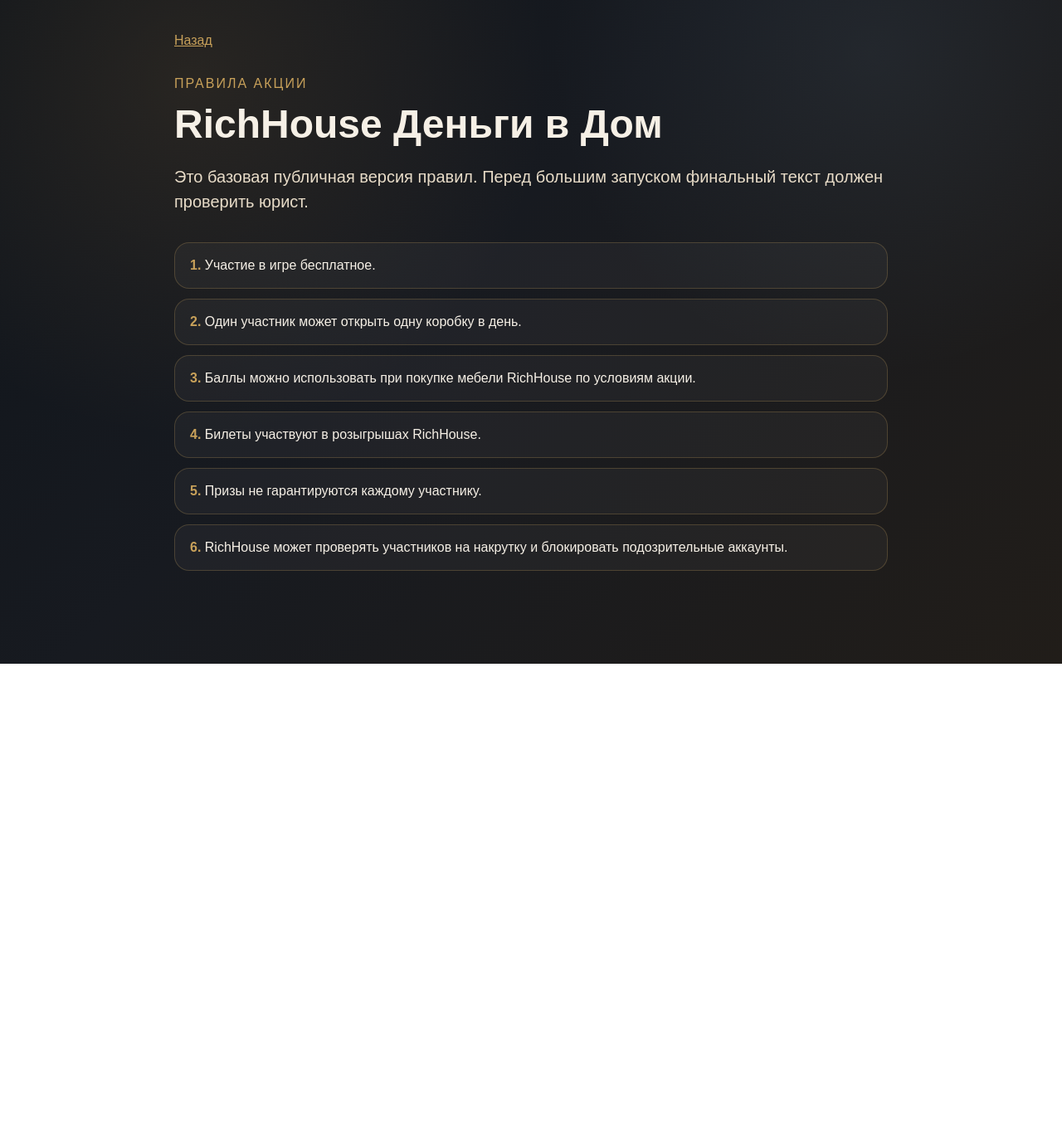
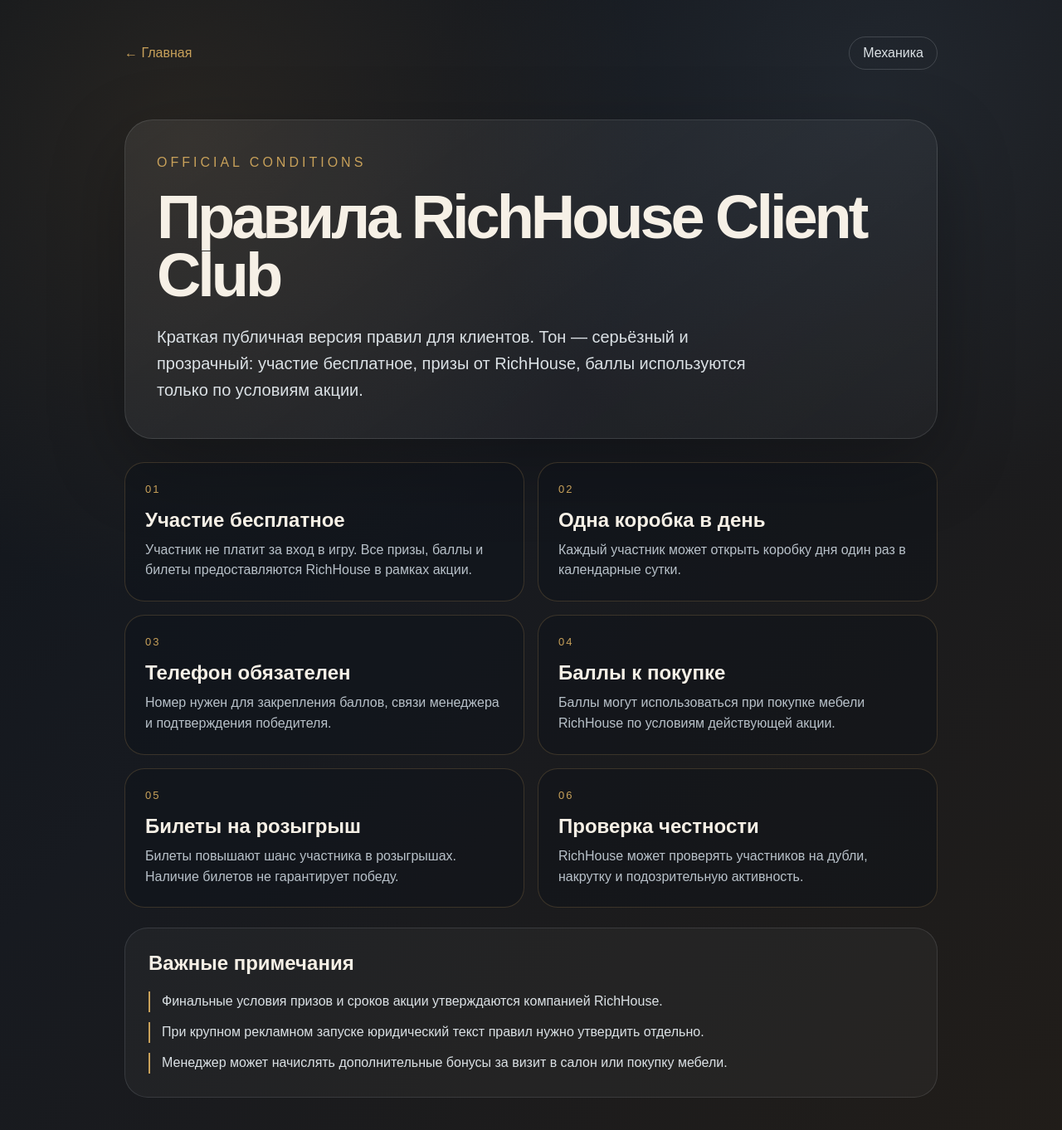
Before and after one commit to nska777/RichHouse-Game-bot, a Next.js app: page /rules in a window 1280 px wide. Shown: the top 1362 px of the page at 83% size. Before the commit the page ends 800 px from the top, so only its background shows below. Built offline with nearby package versions, Linux system fonts and the light colour scheme.

Commit message:
style: redesign rules page premium

```diff
--- a/app/rules/page.tsx
+++ b/app/rules/page.tsx
@@ -1,26 +1,52 @@
 const rules = [
-  'Участие в игре бесплатное.',
-  'Один участник может открыть одну коробку в день.',
-  'Баллы можно использовать при покупке мебели RichHouse по условиям акции.',
-  'Билеты участвуют в розыгрышах RichHouse.',
-  'Призы не гарантируются каждому участнику.',
-  'RichHouse может проверять участников на накрутку и блокировать подозрительные аккаунты.',
+  { title: 'Участие бесплатное', text: 'Участник не платит за вход в игру. Все призы, баллы и билеты предоставляются RichHouse в рамках акции.' },
+  { title: 'Одна коробка в день', text: 'Каждый участник может открыть коробку дня один раз в календарные сутки.' },
+  { title: 'Телефон обязателен', text: 'Номер нужен для закрепления баллов, связи менеджера и подтверждения победителя.' },
+  { title: 'Баллы к покупке', text: 'Баллы могут использоваться при покупке мебели RichHouse по условиям действующей акции.' },
+  { title: 'Билеты на розыгрыш', text: 'Билеты повышают шанс участника в розыгрышах. Наличие билетов не гарантирует победу.' },
+  { title: 'Проверка честности', text: 'RichHouse может проверять участников на дубли, накрутку и подозрительную активность.' },
+];
+
+const notes = [
+  'Финальные условия призов и сроков акции утверждаются компанией RichHouse.',
+  'При крупном рекламном запуске юридический текст правил нужно утвердить отдельно.',
+  'Менеджер может начислять дополнительные бонусы за визит в салон или покупку мебели.',
 ];
 
 export default function RulesPage() {
   return (
-    <main style={{ minHeight: '100vh', padding: '40px 20px' }}>
-      <section style={{ maxWidth: 860, margin: '0 auto' }}>
-        <a href="/" style={{ color: '#c8a15a' }}>Назад</a>
-        <p style={{ color: '#c8a15a', letterSpacing: 2, textTransform: 'uppercase', marginTop: 34 }}>Правила акции</p>
-        <h1 style={{ fontSize: 48, lineHeight: 1, margin: '14px 0 24px' }}>RichHouse Деньги в Дом</h1>
-        <p style={{ fontSize: 20, lineHeight: 1.5, color: '#e8dcc8' }}>Это базовая публичная версия правил. Перед большим запуском финальный текст должен проверить юрист.</p>
-        <div style={{ display: 'grid', gap: 12, marginTop: 34 }}>
+    <main style={{ minHeight: '100vh', padding: '44px 20px 86px' }}>
+      <section style={{ maxWidth: 980, margin: '0 auto' }}>
+        <div style={{ display: 'flex', justifyContent: 'space-between', alignItems: 'center', gap: 20 }}>
+          <a href="/" style={{ color: '#c8a15a', textDecoration: 'none' }}>← Главная</a>
+          <a href="/game" style={{ color: '#dbe1e5', textDecoration: 'none', border: '1px solid rgba(220,226,232,.18)', borderRadius: 999, padding: '10px 16px' }}>Механика</a>
+        </div>
+
+        <div style={{ marginTop: 60, border: '1px solid rgba(220,226,232,.13)', borderRadius: 34, padding: '42px 38px', background: 'linear-gradient(145deg, rgba(255,255,255,.07), rgba(255,255,255,.025))', boxShadow: '0 30px 90px rgba(0,0,0,.28)' }}>
+          <p style={{ color: '#c8a15a', letterSpacing: 4, textTransform: 'uppercase', margin: 0 }}>Official Conditions</p>
+          <h1 style={{ fontSize: 'clamp(42px, 6vw, 74px)', lineHeight: .95, letterSpacing: '-0.055em', margin: '22px 0' }}>Правила RichHouse Client Club</h1>
+          <p style={{ fontSize: 20, lineHeight: 1.6, color: '#dbe1e5', maxWidth: 760, margin: 0 }}>
+            Краткая публичная версия правил для клиентов. Тон — серьёзный и прозрачный: участие бесплатное, призы от RichHouse, баллы используются только по условиям акции.
+          </p>
+        </div>
+
+        <div style={{ display: 'grid', gridTemplateColumns: 'repeat(2, 1fr)', gap: 16, marginTop: 28 }}>
           {rules.map((rule, index) => (
-            <div key={rule} style={{ padding: 18, borderRadius: 18, background: 'rgba(255,255,255,.04)', border: '1px solid rgba(200,161,90,.25)' }}>
-              <b style={{ color: '#c8a15a' }}>{index + 1}. </b>{rule}
+            <div key={rule.title} style={{ padding: 24, borderRadius: 24, background: 'rgba(13,18,24,.42)', border: '1px solid rgba(200,161,90,.22)' }}>
+              <div style={{ color: '#c8a15a', fontSize: 13, letterSpacing: 2 }}>0{index + 1}</div>
+              <h3 style={{ fontSize: 24, margin: '16px 0 10px' }}>{rule.title}</h3>
+              <p style={{ color: '#b8c1c9', lineHeight: 1.55, margin: 0 }}>{rule.text}</p>
             </div>
           ))}
+        </div>
+
+        <div style={{ marginTop: 24, border: '1px solid rgba(220,226,232,.12)', borderRadius: 28, padding: 28, background: 'rgba(255,255,255,.035)' }}>
+          <h2 style={{ marginTop: 0 }}>Важные примечания</h2>
+          <div style={{ display: 'grid', gap: 12 }}>
+            {notes.map((item) => (
+              <div key={item} style={{ color: '#dbe1e5', lineHeight: 1.55, borderLeft: '2px solid #c8a15a', paddingLeft: 14 }}>{item}</div>
+            ))}
+          </div>
         </div>
       </section>
     </main>
```
